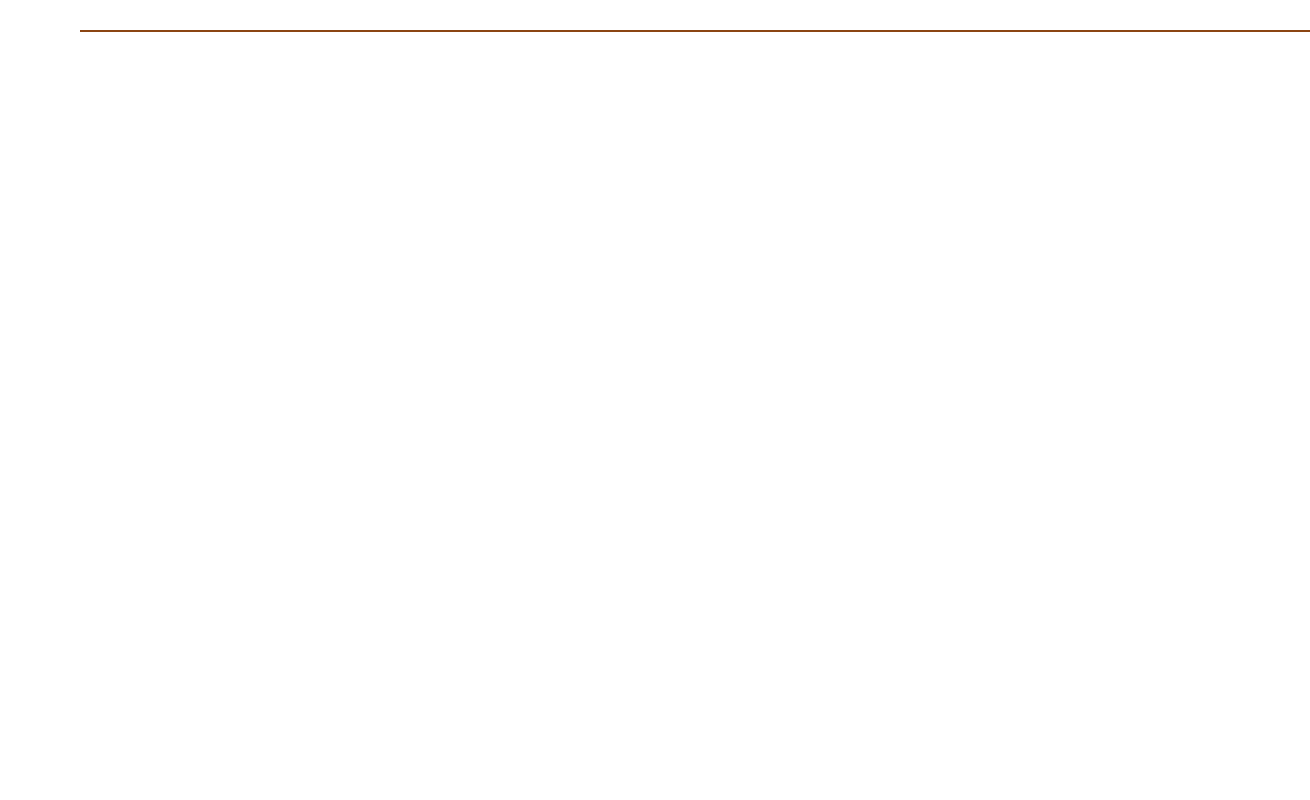
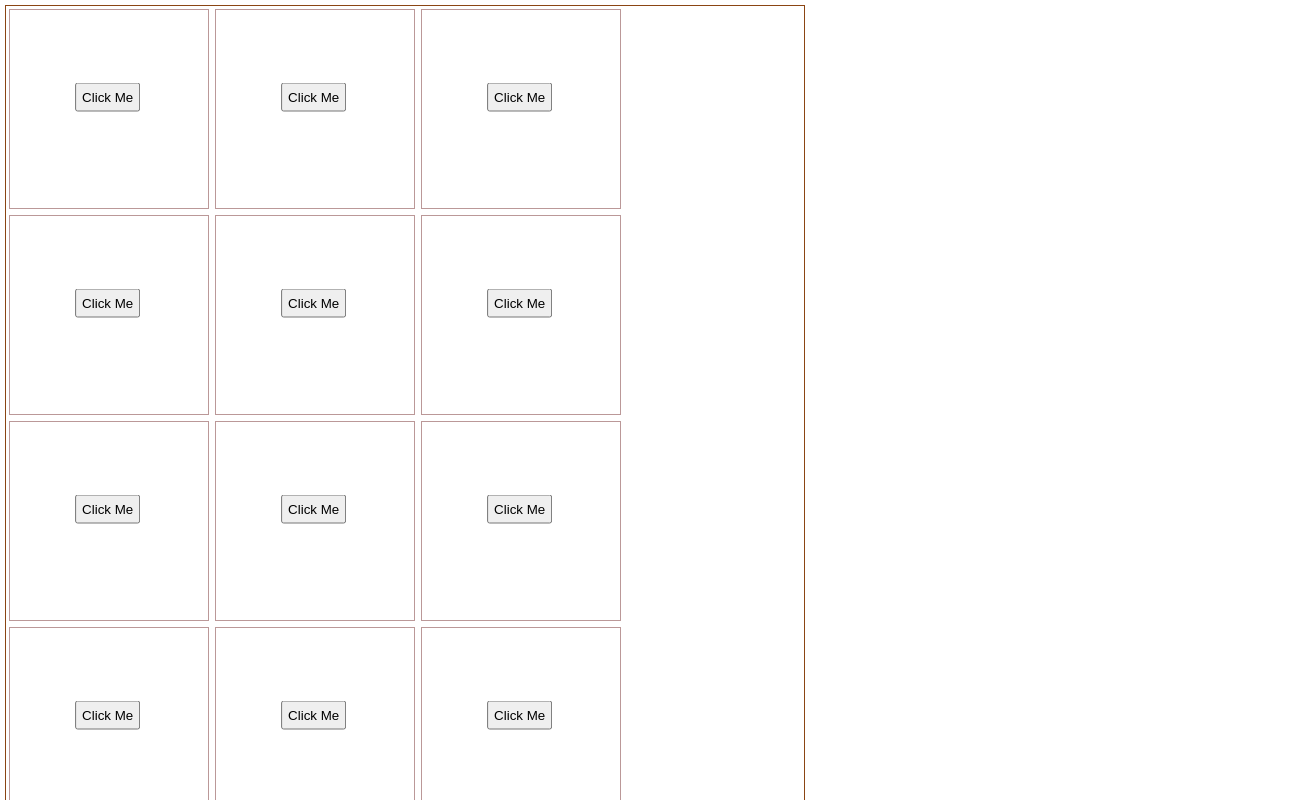
Before and after one commit to SurabhiPal0892/AngularDemo, an Angular app: page /blocks in a window 1280 px wide. Shown: the top 800 px of the page, 1310 px wide, since content can reach past the window. Built offline with nearby package versions, Linux system fonts and the light colour scheme.

Commit message:
3 files modified

```diff
--- a/src/app/dynamic-divs/dynamic-divs.component.css
+++ b/src/app/dynamic-divs/dynamic-divs.component.css
@@ -1,15 +1,17 @@
-.container {
+/* .container {
   margin: 30px;
   width: 100%;
   display: flex;
   flex-wrap: wrap;
-}
+} */
 
 .dynamic-div {
   height: 200px;
   width: 200px;
-  border: 1px solid black;
+  border: 1px solid rgb(187, 152, 152);
   position: relative;
+  display: inline-block;
+  margin: 3px;
 }
 
 .btn {
@@ -18,9 +20,21 @@
 }
 
 .example-viewport {
-  width: 100%;
-  margin-left: 50px;
+  width: 100vh;
+  height: 1000px;
+  margin: 5px;
   border: 1px solid saddlebrown;
   display: flex;
   flex-wrap: wrap;
+  overflow-x: hidden;
+  box-sizing: border-box;
 }
+.example-viewport::-webkit-scrollbar {
+  display: none;
+}
+
+/* Hide scrollbar for IE, Edge and Firefox */
+.example-viewport {
+  -ms-overflow-style: none; /* IE and Edge */
+  scrollbar-width: none; /* Firefox */
+}
--- a/src/app/dynamic-divs/dynamic-divs.component.html
+++ b/src/app/dynamic-divs/dynamic-divs.component.html
@@ -3,11 +3,8 @@
     <button class="btn">Click Me</button>
   </div>
 </div> -->
-
-<div class="container">
-  <cdk-virtual-scroll-viewport itemSize="100" class="example-viewport">
-    <div class="dynamic-div" *cdkVirtualFor="let i of list">
-      <button class="btn">Click Me</button>
-    </div>
-  </cdk-virtual-scroll-viewport>
-</div>
+<cdk-virtual-scroll-viewport itemSize="list.length" class="example-viewport">
+  <div class="dynamic-div" *cdkVirtualFor="let i of list">
+    <button class="btn">Click Me</button>
+  </div>
+</cdk-virtual-scroll-viewport>
```
Also changed, not shown: src/app/dynamic-divs/dynamic-divs.component.ts (+44 -0 lines).
